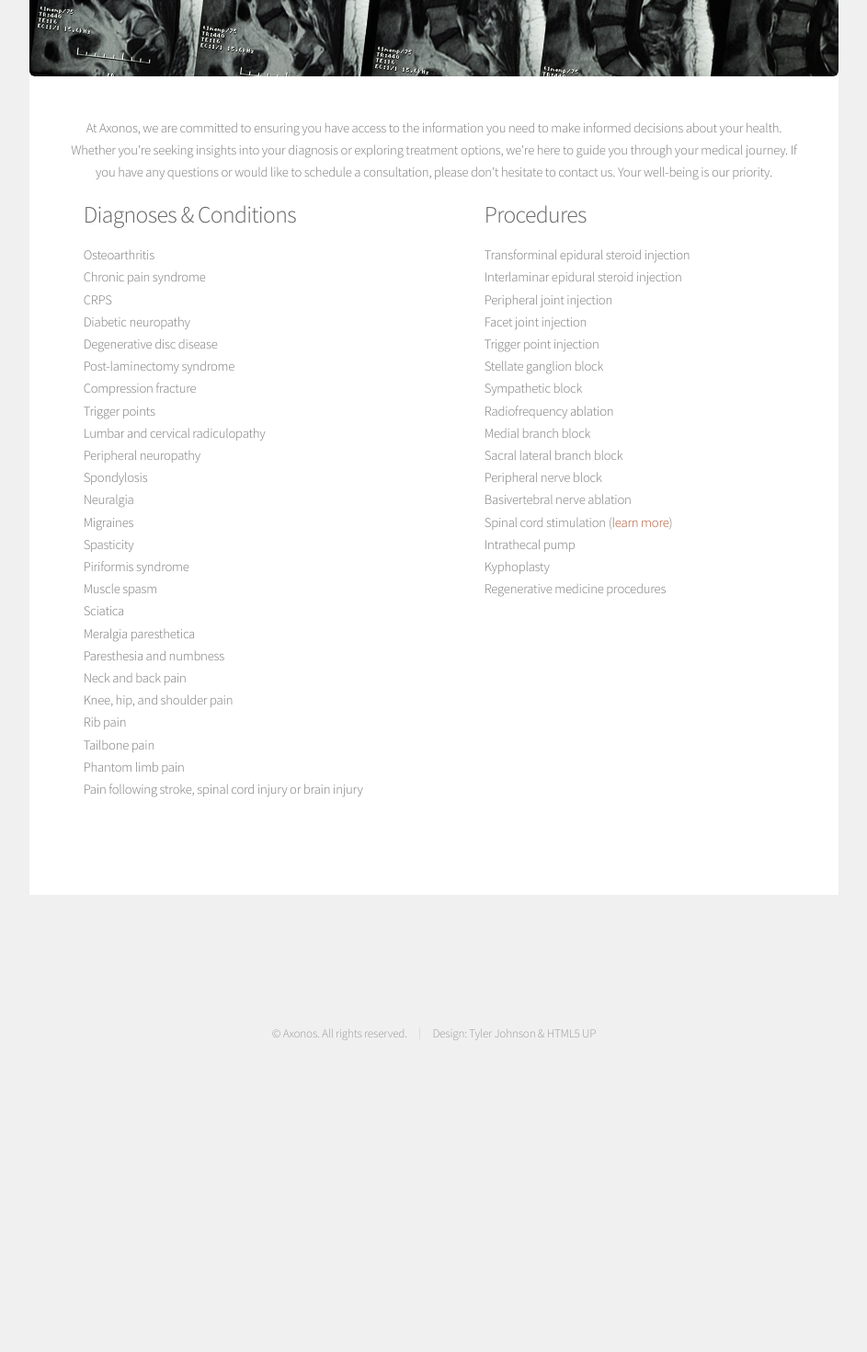
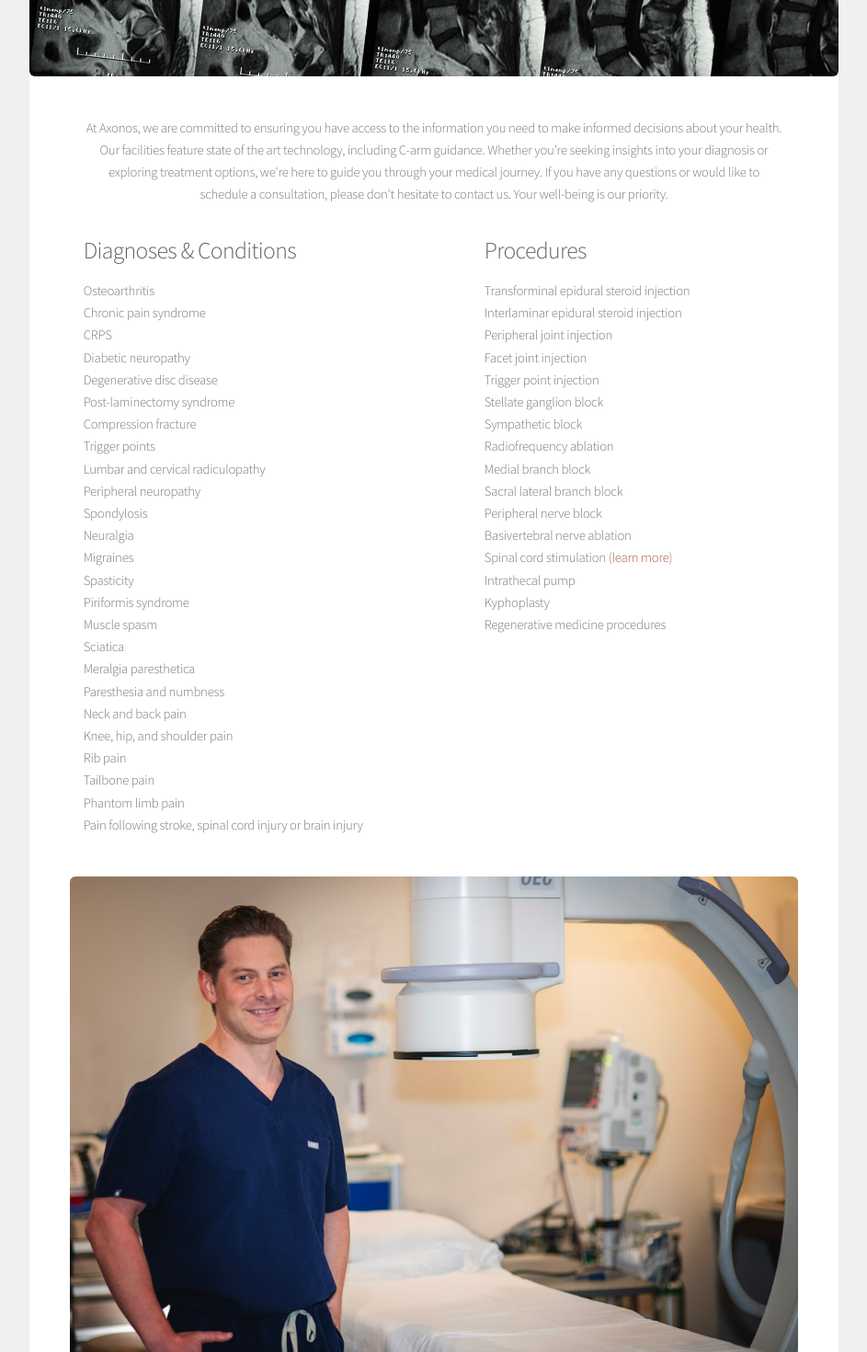
Before and after one commit to tylersernett/axonos, a React (Vite) app: page /procedures in a window 1280 px wide. Shown: the part 960-2430 px from the top of the page at 92% size, without its empty margins (168-1111 px from the left). Before the commit the page ends 2178 px from the top, so only its background shows below. Built offline with nearby package versions, Linux system fonts and the light colour scheme.

Commit message:
Add machine photo

```diff
--- a/src/components/Procedures.tsx
+++ b/src/components/Procedures.tsx
@@ -1,4 +1,5 @@
 import p1 from '../images/multi-xray.png'
+import machine from '../images/riley-machine.jpeg'
 
 const Procedures = () => {
   const diagText = `Osteoarthritis
@@ -71,9 +72,10 @@ const Procedures = () => {
           </header>
           <div className="box">
             <span className="image featured"><img src={p1} alt="" /></span>
-            <div>
-              At Axonos, we are committed to ensuring you have access to the information you need to make informed decisions about your health. Whether you're seeking insights into your diagnosis or exploring treatment options, we're here to guide you through your medical journey. If you have any questions or would like to schedule a consultation, please don't hesitate to contact us. Your well-being is our priority.
+            <div style={{margin:'1em'}}>
+              At Axonos, we are committed to ensuring you have access to the information you need to make informed decisions about your health. Our facilities feature state of the art technology, including C-arm guidance. Whether you're seeking insights into your diagnosis or exploring treatment options, we're here to guide you through your medical journey. If you have any questions or would like to schedule a consultation, please don't hesitate to contact us. Your well-being is our priority.
             </div>
+
             <div style={containerStyle}>
               <div style={columnStyle}>
                 <h3 style={style}>Diagnoses & Conditions</h3>
@@ -85,6 +87,10 @@ const Procedures = () => {
               </div>
             </div>
 
+            <div style={{ flex: '1 1 50%', }}>
+              <img src={machine} alt="" style={{ filter: 'grayscale(0%)', width: '100%', transform: 'scaleX(1)', borderRadius: '6px' }} />
+            </div>
+
           </div>
         </section>
       </section>
```
Also changed, not shown: src/images/riley-machine.jpeg (added).
